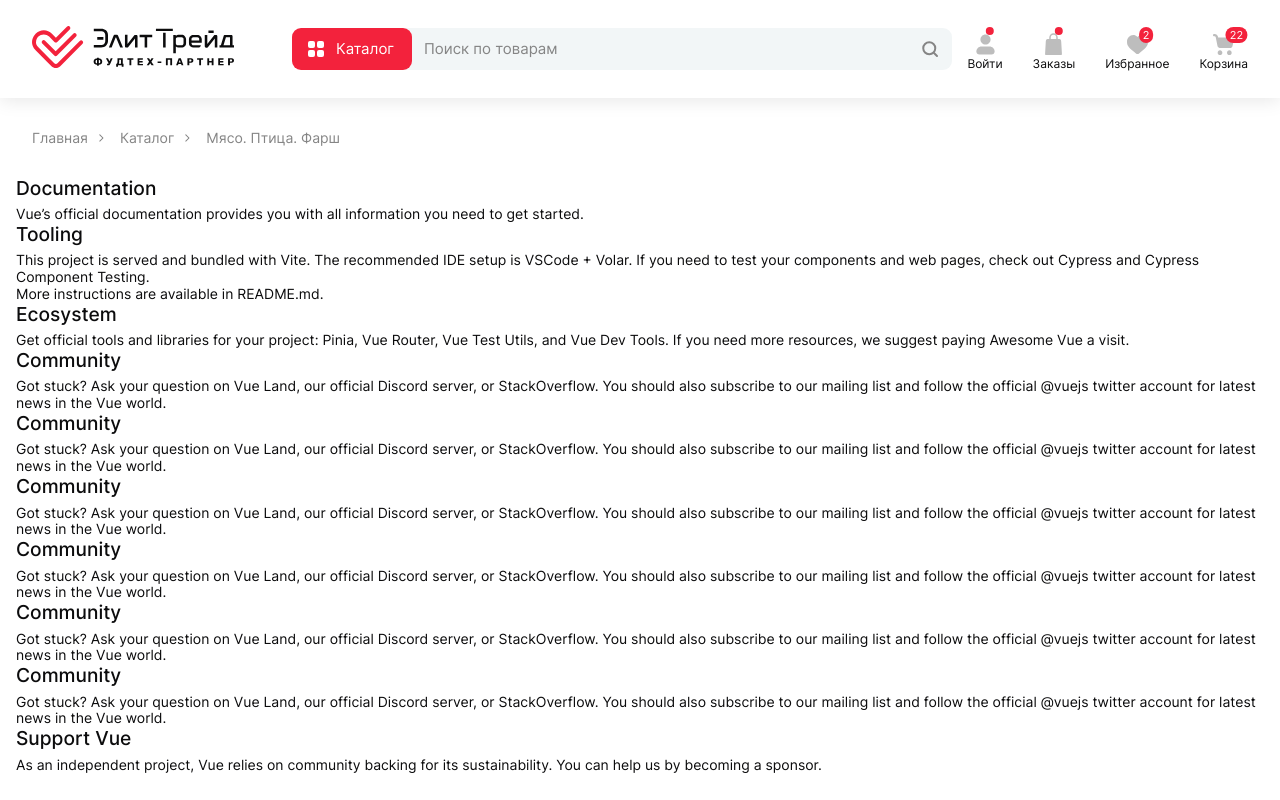
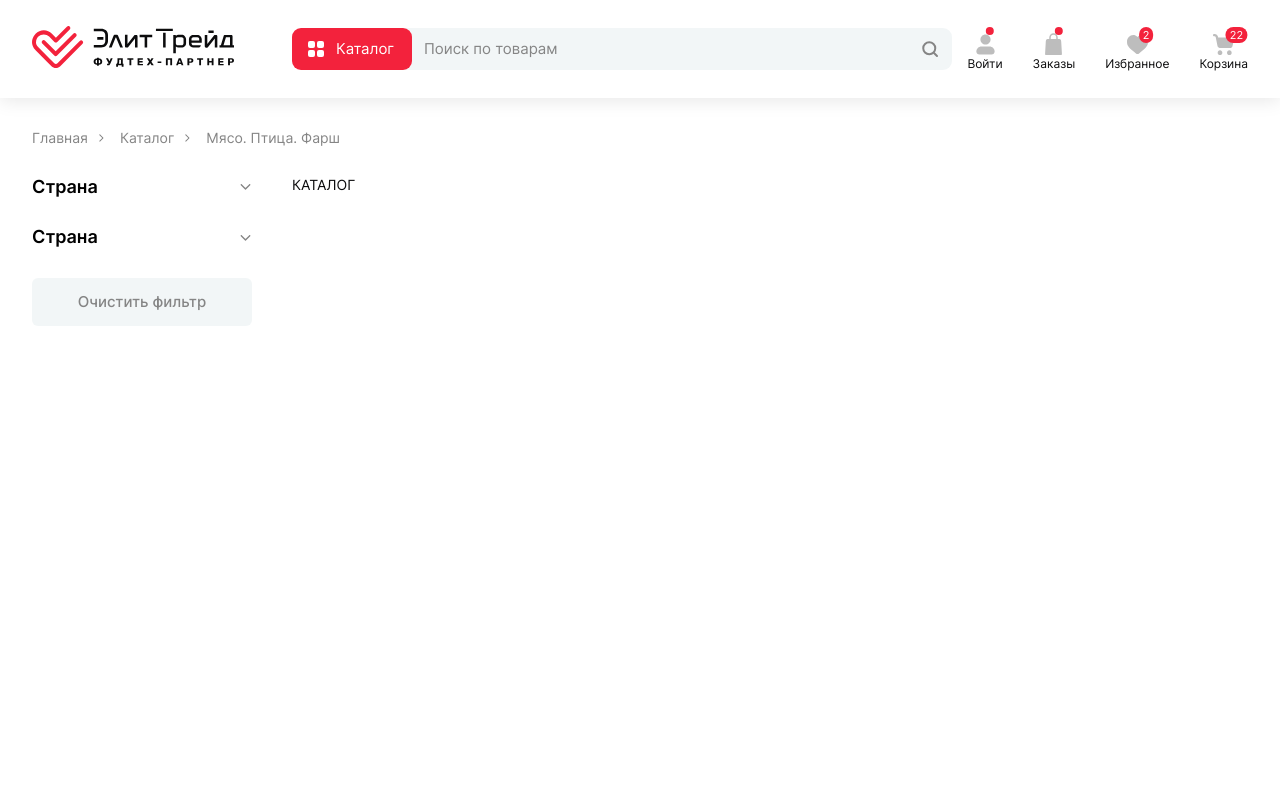
Before and after one commit to dzoric1/vue-pinia-shop, a Vue app: page / in a window 1280 px wide. Built offline with nearby package versions, Linux system fonts and the light colour scheme; a web font is replaced by a local one.

Commit message:
realized dropdown menu

```diff
--- a/src/App.vue
+++ b/src/App.vue
@@ -3,6 +3,7 @@ import { RouterLink, RouterView } from 'vue-router'
 import HelloWorld from './components/HelloWorld.vue'
 import AppHeader from './components/AppHeader.vue'
 import AppBreadcrumbs from './components/AppBreadcrumbs.vue'
+import RangeSlider from './components/ui/RangeSlider.vue'
 </script>
 
 <template>
--- a/src/components/AppBreadcrumbs.vue
+++ b/src/components/AppBreadcrumbs.vue
@@ -25,7 +25,7 @@
   padding: 30px 0;
 
   @include tablet {
-    padding: 15px 0;
+    padding: 15px 0 30px 0;
   }
 }
 
@@ -59,7 +59,7 @@
     right: 0;
     width: 5px;
     height: 8px;
-    background: url('@/assets/separatorIcon.svg') no-repeat center;
+    background: url('@/assets/arrow.svg') no-repeat center;
   }
 }
 </style>
--- /dev/null
+++ b/src/components/ui/CheckBox.vue
@@ -0,0 +1,57 @@
+<script setup>
+import { ref } from 'vue'
+
+defineProps({
+  label: String
+})
+
+const isChecked = ref(false)
+
+const toggleCheck = () => {
+  isChecked.value = !isChecked.value
+}
+</script>
+
+<template>
+  <label class="checkbox" :class="{ 'checkbox--checked': isChecked }">
+    <input
+      @change="toggleCheck"
+      type="checkbox"
+      :checked="isChecked"
+      class="checkbox__input"
+    />
+    <span class="checkbox__icon"></span>
+    {{ label }}
+  </label>
+</template>
+
+<style lang="scss" scoped>
+.checkbox {
+  font-size: 14px;
+  line-height: 100%;
+  width: 100%;
+  display: flex;
+  align-items: center;
+  cursor: pointer;
+
+  &--checked {
+    .checkbox__icon {
+      background-color: var(--light-green);
+    }
+  }
+}
+
+.checkbox__icon {
+  width: 14px;
+  height: 14px;
+  background-color: rgba(93, 136, 150, 0.08);
+  border-radius: 50%;
+  margin-right: 8px;
+}
+
+.checkbox__input {
+  position: absolute;
+  opacity: 0;
+  cursor: pointer;
+}
+</style>
--- /dev/null
+++ b/src/components/ui/DropdownMenu.vue
@@ -0,0 +1,112 @@
+<script setup>
+import { ref } from 'vue'
+import CheckBox from './CheckBox.vue'
+
+const isOpen = ref(false)
+const menu = ref(null)
+console.log(menu)
+
+const toggleMenu = () => {
+  isOpen.value = !isOpen.value
+}
+</script>
+
+<template>
+  <div class="dropdown" :class="{ 'dropdown--active': isOpen }">
+    <button
+      @click="toggleMenu"
+      class="dropdown__button"
+      type="button"
+      aria-label="открыть меню"
+    >
+      <h3 class="dropdown__title">Страна</h3>
+    </button>
+    <div class="dropdown__menu" ref="menu">
+      <ul class="dropdown__menu-list">
+        <li>
+          <CheckBox :label="'Все страны'" />
+        </li>
+        <li>
+          <CheckBox :label="'Все страны'" />
+        </li>
+      </ul>
+    </div>
+  </div>
+</template>
+
+<style lang="scss">
+.dropdown {
+  &--active {
+    .dropdown__title {
+      &::after {
+        transform: rotate(-90deg);
+      }
+    }
+    .dropdown__menu {
+      opacity: 1;
+      margin-top: 20px;
+      padding: 2px 0;
+      max-height: 220px;
+      overflow: auto;
+    }
+  }
+}
+
+.dropdown__button {
+  width: 100%;
+}
+
+.dropdown__title {
+  display: flex;
+  align-items: center;
+  justify-content: space-between;
+  width: 100%;
+  text-align: left;
+  font-weight: 600;
+  font-size: 18px;
+
+  &::after {
+    display: inline-block;
+    content: '';
+    transform: rotate(90deg);
+    transition: transform 0.2s ease;
+    width: 7px;
+    height: 12px;
+    background: url('@/assets/arrow.svg') no-repeat center / contain;
+    margin-right: 3px;
+  }
+}
+
+.dropdown__menu {
+  overflow: hidden;
+  height: 100%;
+  max-height: 0;
+  opacity: 0;
+  transition:
+    opacity 0.2s ease,
+    max-height 0.3s ease,
+    margin-top 0.3s ease;
+
+  &::-webkit-scrollbar-track {
+    border-radius: 15px;
+    background-color: #f5f5f5;
+  }
+
+  &::-webkit-scrollbar {
+    border-radius: 15px;
+    width: 4px;
+    background-color: #f0f0f0;
+  }
+
+  &::-webkit-scrollbar-thumb {
+    border-radius: 15px;
+    background-color: #bdbdbd;
+  }
+}
+
+.dropdown__menu-list {
+  display: flex;
+  flex-direction: column;
+  gap: 15px;
+}
+</style>
--- /dev/null
+++ b/src/components/ui/RangeSlider.vue
@@ -0,0 +1,127 @@
+<template>
+  <div class="range-slider">
+    <input type="range" min="0" max="180" step="1" v-model="sliderMin" />
+    <input type="number" min="0" max="180" step="1" v-model="sliderMin" />
+    <input type="range" min="0" max="180" step="1" v-model="sliderMax" />
+    <input type="number" min="0" max="180" step="1" v-model="sliderMax" />
+  </div>
+</template>
+
+<script>
+import { ref, computed } from 'vue'
+
+export default {
+  setup() {
+    const minAngle = ref(10)
+    const maxAngle = ref(30)
+
+    const sliderMin = computed({
+      get: () => parseInt(minAngle.value),
+      set: (val) => {
+        val = parseInt(val)
+        if (val > maxAngle.value) {
+          maxAngle.value = val
+        }
+        minAngle.value = val
+      }
+    })
+
+    const sliderMax = computed({
+      get: () => parseInt(maxAngle.value),
+      set: (val) => {
+        val = parseInt(val)
+        if (val < minAngle.value) {
+          minAngle.value = val
+        }
+        maxAngle.value = val
+      }
+    })
+
+    return {
+      minAngle,
+      maxAngle,
+      sliderMin,
+      sliderMax
+    }
+  }
+}
+</script>
+
+<style scoped>
+.range-slider {
+  width: 300px;
+  margin: auto;
+  text-align: center;
+  position: relative;
+  height: 6em;
+}
+
+.range-slider input[type='range'] {
+  position: absolute;
+  left: 0;
+  bottom: 0;
+}
+
+input[type='number'] {
+  border: 1px solid #ddd;
+  text-align: center;
+  font-size: 1.6em;
+  appearance: textfield;
+}
+
+input[type='number']::-webkit-outer-spin-button,
+input[type='number']::-webkit-inner-spin-button {
+  -webkit-appearance: none;
+}
+
+input[type='number']:invalid,
+input[type='number']:out-of-range {
+  border: 2px solid #ff6347;
+}
+
+input[type='range'] {
+  appearance: none;
+  width: 100%;
+}
+
+input[type='range']:focus {
+  outline: none;
+}
+
+input[type='range']:focus::-webkit-slider-runnable-track {
+  background: #2497e3;
+}
+
+input[type='range']:focus::-ms-fill-lower {
+  background: #2497e3;
+}
+
+input[type='range']:focus::-ms-fill-upper {
+  background: #2497e3;
+}
+
+input[type='range']::-webkit-slider-runnable-track {
+  width: 100%;
+  height: 5px;
+  cursor: pointer;
+  animate: 0.2s;
+  background: #2497e3;
+  border-radius: 1px;
+  box-shadow: none;
+  border: 0;
+}
+
+input[type='range']::-webkit-slider-thumb {
+  z-index: 2;
+  position: relative;
+  box-shadow: 0px 0px 0px #000;
+  border: 1px solid #2497e3;
+  height: 18px;
+  width: 18px;
+  border-radius: 25px;
+  background: #a1d0ff;
+  cursor: pointer;
+  -webkit-appearance: none;
+  margin-top: -7px;
+}
+</style>
--- a/src/views/HomeView.vue
+++ b/src/views/HomeView.vue
@@ -1,9 +1,64 @@
 <script setup>
-import TheWelcome from '../components/TheWelcome.vue'
+import DropdownMenu from '@/components/ui/DropdownMenu.vue'
 </script>
 
 <template>
-  <main>
-    <TheWelcome />
-  </main>
+  <section class="catalog">
+    <div class="catalog__container container">
+      <aside class="catalog__filters">
+        <ul class="catalog__filters-list">
+          <li>
+            <DropdownMenu />
+          </li>
+          <li>
+            <DropdownMenu />
+          </li>
+        </ul>
+        <button class="catalog__filters-reset">Очистить фильтр</button>
+      </aside>
+      <div class="catalog__body">КАТАЛОГ</div>
+    </div>
+  </section>
 </template>
+
+<style lang="scss">
+.catalog {
+}
+
+.catalog__container {
+  display: flex;
+  gap: 40px;
+}
+
+.catalog__filters {
+  flex: 0 0 220px;
+}
+
+.catalog__filters-list {
+  display: flex;
+  flex-direction: column;
+  gap: 30px;
+}
+
+.catalog__filters-reset {
+  width: 100%;
+  font-weight: 500;
+  font-size: 15px;
+  line-height: 133%;
+  text-align: center;
+  color: var(--text-gray);
+  padding: 14px;
+  margin-top: 30px;
+  background: rgba(93, 136, 150, 0.08);
+  border-radius: 6px;
+  transition: opacity 0.2s ease;
+
+  &:hover {
+    opacity: 0.8;
+  }
+}
+
+.catalog__body {
+  width: 100%;
+}
+</style>
```
Also changed, not shown: src/assets/arrow.svg (renamed from src/assets/separatorIcon.svg).
